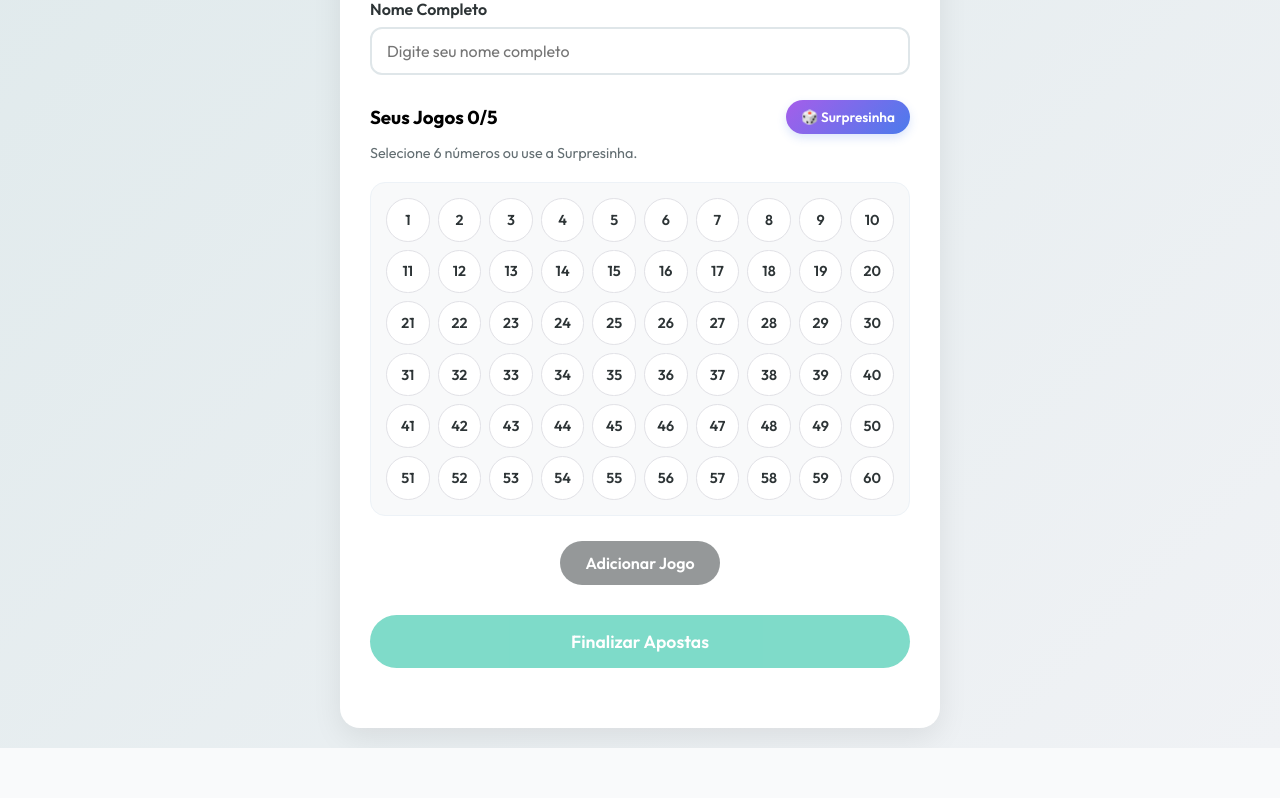
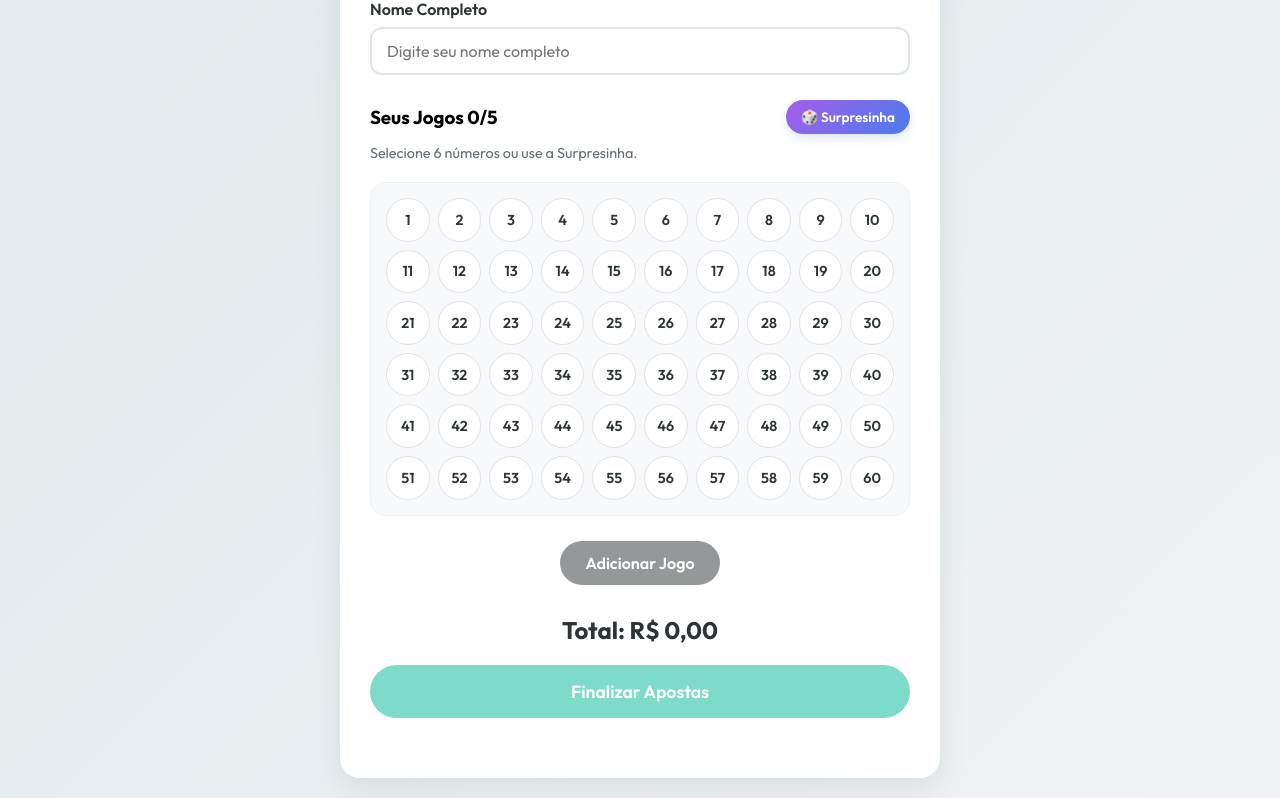
Before and after one commit to Cleiton17-Lima/MEGA, a Flask app: page / in a window 1280 px wide. Shown: the part 150-948 px from the top of the page. Before the commit the page ends 898 px from the top, so only its background shows below. Run offline with Flask 3, Linux system fonts and the light colour scheme.

Commit message:
corrige deploy no render e inicializa

```diff
--- a/app.py
+++ b/app.py
@@ -101,7 +101,10 @@ def submit():
             count += 1
 
         db.session.commit()
-        return jsonify({'success': True, 'redirect': url_for('success')})
+
+        # Calculate total for redirect
+        total_val = count * 6
+        return jsonify({'success': True, 'redirect': url_for('success', val=total_val)})
 
     except Exception as e:
         db.session.rollback()
@@ -110,7 +113,12 @@ def submit():
 
 @app.route('/success')
 def success():
-    return render_template('success.html')
+    val = request.args.get('val', 0)
+    try:
+        val = float(val)
+    except:
+        val = 0
+    return render_template('success.html', total=val)
 
 
 @app.route('/login', methods=['GET', 'POST'])
--- a/static/script.js
+++ b/static/script.js
@@ -101,6 +101,10 @@ document.addEventListener('DOMContentLoaded', () => {
             gamesList.appendChild(div);
         });
         gameCountSpan.textContent = games.length;
+
+        // Calculate Price
+        const total = games.length * 6;
+        document.getElementById('totalPrice').textContent = total.toLocaleString('pt-BR', { style: 'currency', currency: 'BRL' });
     }
 
     // Specially expose removeGame to window scope
--- a/static/style.css
+++ b/static/style.css
@@ -237,6 +237,14 @@ header p {
     padding: 5px;
 }
 
+.total-price {
+    font-size: 1.5rem;
+    font-weight: 700;
+    color: var(--text-main);
+    margin-bottom: 20px;
+    text-align: center;
+}
+
 .error-msg {
     color: var(--error);
     text-align: center;
--- a/templates/index.html
+++ b/templates/index.html
@@ -44,6 +44,7 @@
                 </div>
 
                 <div class="submit-section">
+                    <p class="total-price">Total: <span id="totalPrice">R$ 0,00</span></p>
                     <button type="submit" id="submitBtn" class="btn primary" disabled>Finalizar Apostas</button>
                     <p class="error-msg" id="errorMsg"></p>
                 </div>
--- a/templates/success.html
+++ b/templates/success.html
@@ -39,6 +39,11 @@
         <div class="success-box">
             <span class="check-icon">✓</span>
             <h1>Jogos Enviados com Sucesso!</h1>
+
+            <div style="font-size: 1.8em; font-weight: bold; margin: 20px 0; color: #333;">
+                Total a Pagar: R$ {{ "%.2f"|format(total)|replace('.', ',') }}
+            </div>
+
             <p>Para confirmar sua aposta, realize o pagamento via PIX.</p>
 
             <div class="pix-container">
```
Also changed, not shown: 1 other file.
